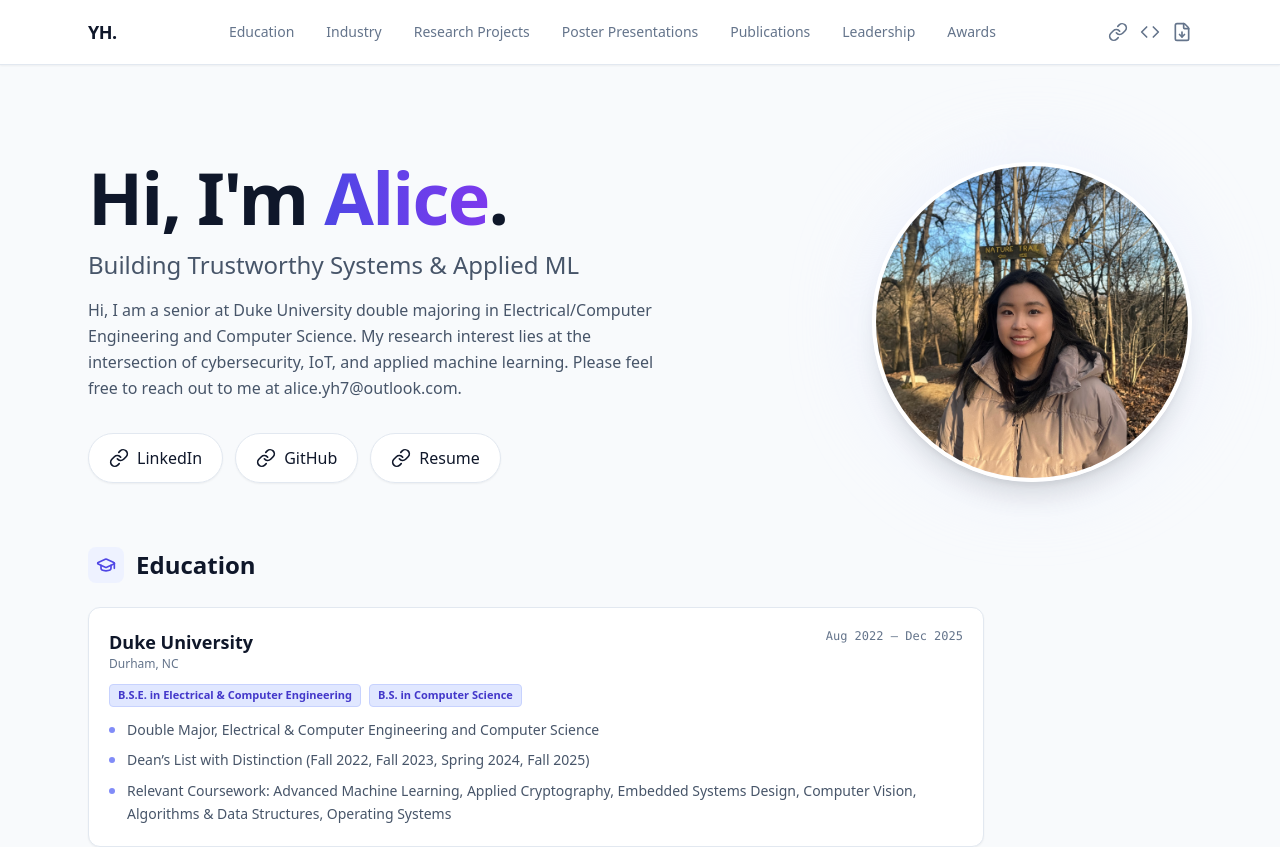
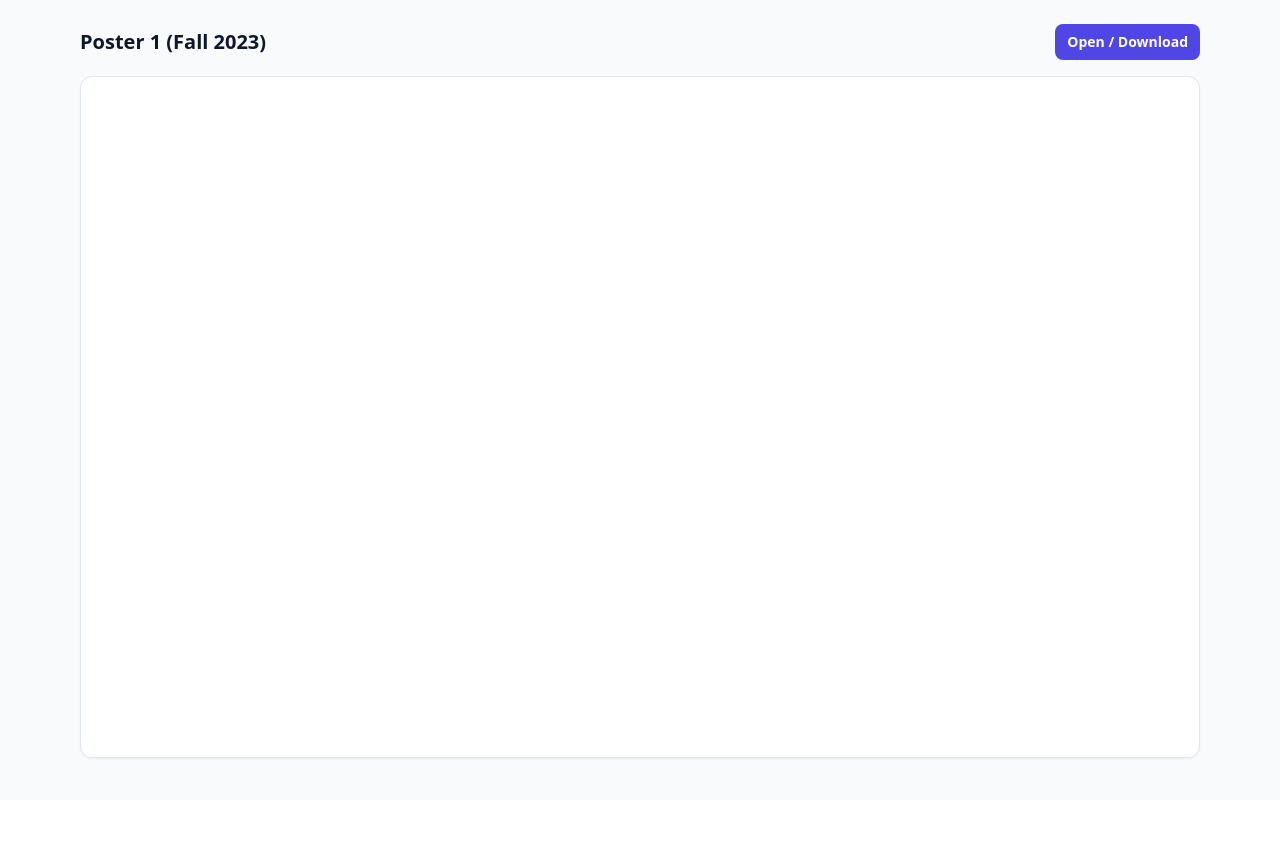
Before and after one commit to aliceyh7/my-portfolio, a React (Create React App) app: page /fall_2023 in a window 1280 px wide. Shown: the top 847 px of the page. After the commit the page ends 800 px from the top, so only its background shows below. Built offline with nearby package versions, Linux system fonts and the light colour scheme.

Commit message:
added routes

```diff
--- a/src/App.js
+++ b/src/App.js
@@ -19,6 +19,7 @@ import {
   Link2Icon,
 
 } from 'lucide-react';
+import { BrowserRouter, Routes, Route } from "react-router-dom";
 import { Image as ImageIcon } from "lucide-react";
 import profilePic from './assets/Profile_Pic.jpg';
 import metaLogo from './assets/logos/meta.png';
@@ -528,8 +529,33 @@ const Modal = ({ isOpen, onClose, children }) => {
 
 
 // --- Main App ---
+const PdfPage = ({ title, src }) => (
+  <div className="min-h-screen bg-slate-50">
+    <div className="max-w-6xl mx-auto px-4 py-6">
+      <div className="mb-4 flex items-center justify-between gap-3">
+        <h1 className="text-lg md:text-xl font-bold text-slate-900">{title}</h1>
+        <a
+          href={src}
+          target="_blank"
+          rel="noreferrer"
+          className="px-3 py-2 rounded-lg bg-indigo-600 text-white text-sm font-semibold hover:bg-indigo-700"
+        >
+          Open / Download
+        </a>
+      </div>
 
-const App = () => {
+      <div className="bg-white border border-slate-200 rounded-xl overflow-hidden shadow-sm">
+        <iframe
+          src={src}
+          title={title}
+          style={{ width: "100%", height: "85vh", border: 0 }}
+        />
+      </div>
+    </div>
+  </div>
+);
+
+const HomePage = () => {
   const scrollContainerRef = useRef(null);
   const softwareScrollRef = useRef(null);
 
@@ -1111,4 +1137,19 @@ const App = () => {
   );
 };
 
-export default App;
+export default function App() {
+  return (
+    <BrowserRouter>
+      <Routes>
+        {/* your existing site */}
+        <Route path="/" element={<HomePage />} />
+
+        {/* new PDF-only routes */}
+        <Route path="/acep_poster" element={<PdfPage title="ACEP Poster" src={bpPresentationPdf} />} />
+        <Route path="/fall_2023" element={<PdfPage title="Poster 1 (Fall 2023)" src={poster1} />} />
+        <Route path="/spring_2024" element={<PdfPage title="Poster 2 (Spring 2024)" src={poster2} />} />
+        <Route path="/spring_2025" element={<PdfPage title="Poster 3 (Spring 2025)" src={poster3} />} />
+      </Routes>
+    </BrowserRouter>
+  );
+}
```
